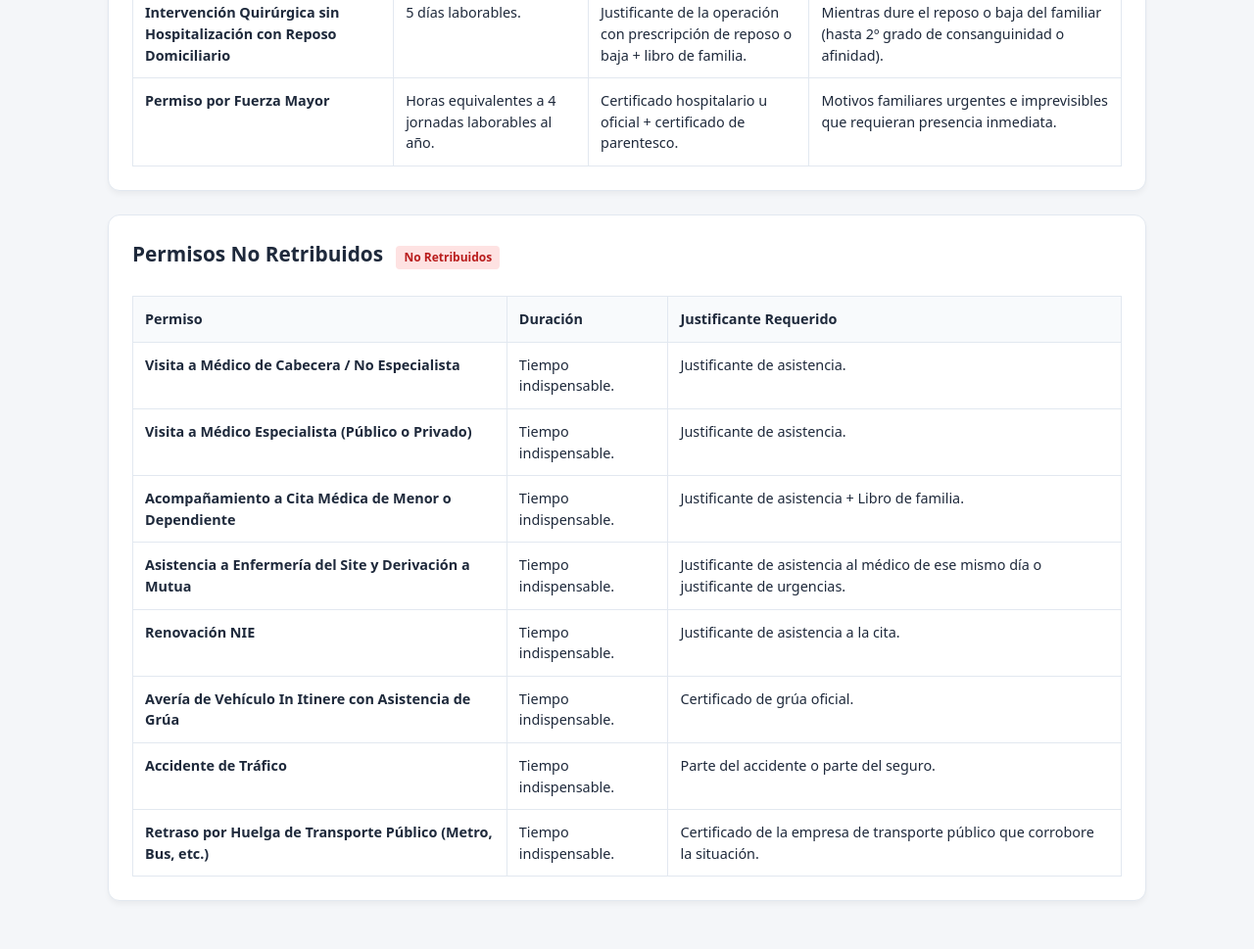
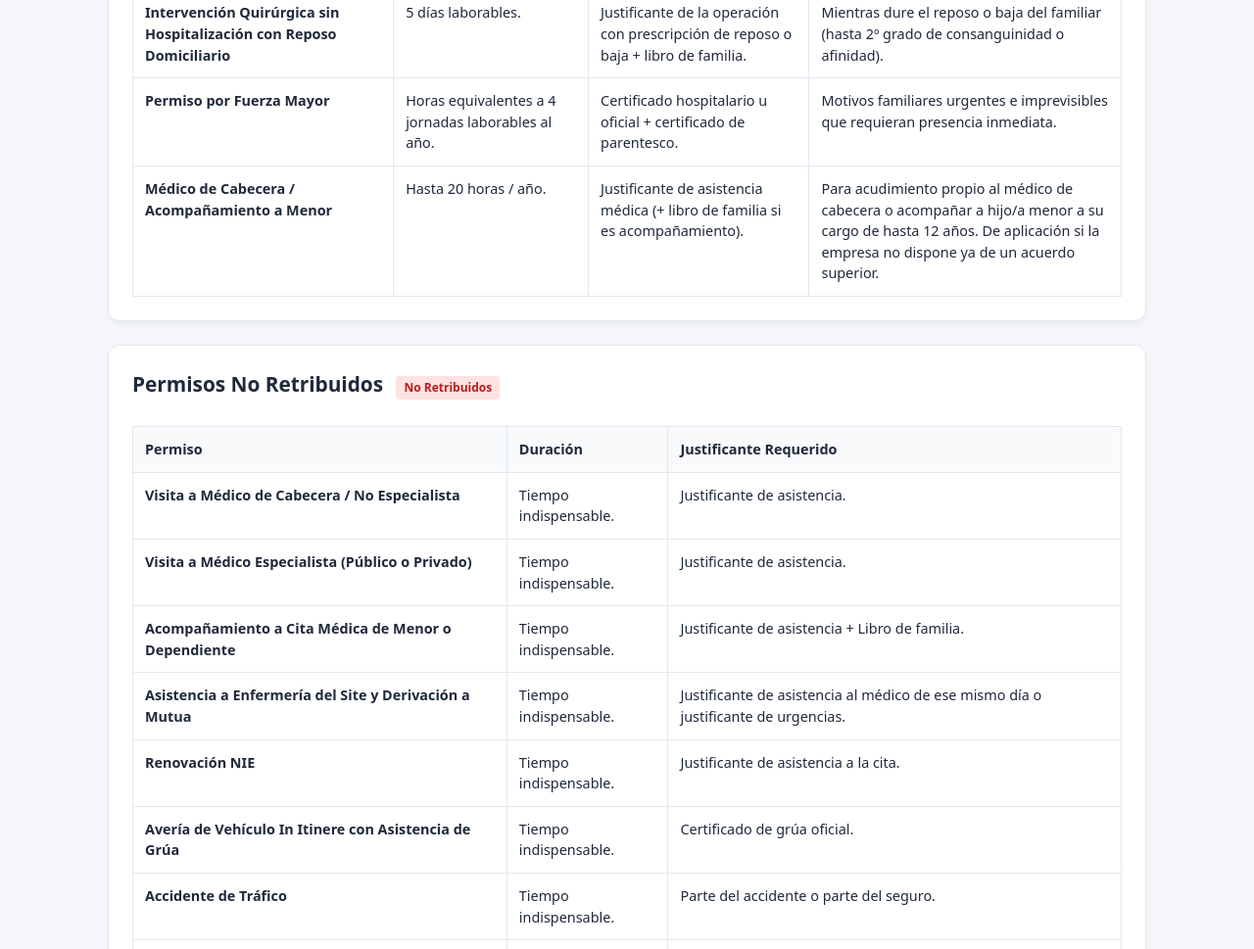
Before and after one commit to cgtdqa4/GUIA-DE-PERMISOS, a plain HTML site: page index.html in a window 1280 px wide. Shown: the part 1827-2796 px from the top of the page at 98% size. Drawn offline with Linux system fonts and the light colour scheme.

Commit message:
Add medical leave information to index.html

```diff
--- a/index.html
+++ b/index.html
@@ -238,6 +238,12 @@
               <td>Certificado hospitalario u oficial + certificado de parentesco.</td>
               <td>Motivos familiares urgentes e imprevisibles que requieran presencia inmediata.</td>
             </tr>
+            <tr>
+              <td><strong>Médico de Cabecera / Acompañamiento a Menor</strong></td>
+              <td>Hasta 20 horas / año.</td>
+              <td>Justificante de asistencia médica (+ libro de familia si es acompañamiento).</td>
+              <td>Para acudimiento propio al médico de cabecera o acompañar a hijo/a menor a su cargo de hasta 12 años. De aplicación si la empresa no dispone ya de un acuerdo superior.</td>
+            </tr>
           </tbody>
         </table>
       </div>
```
